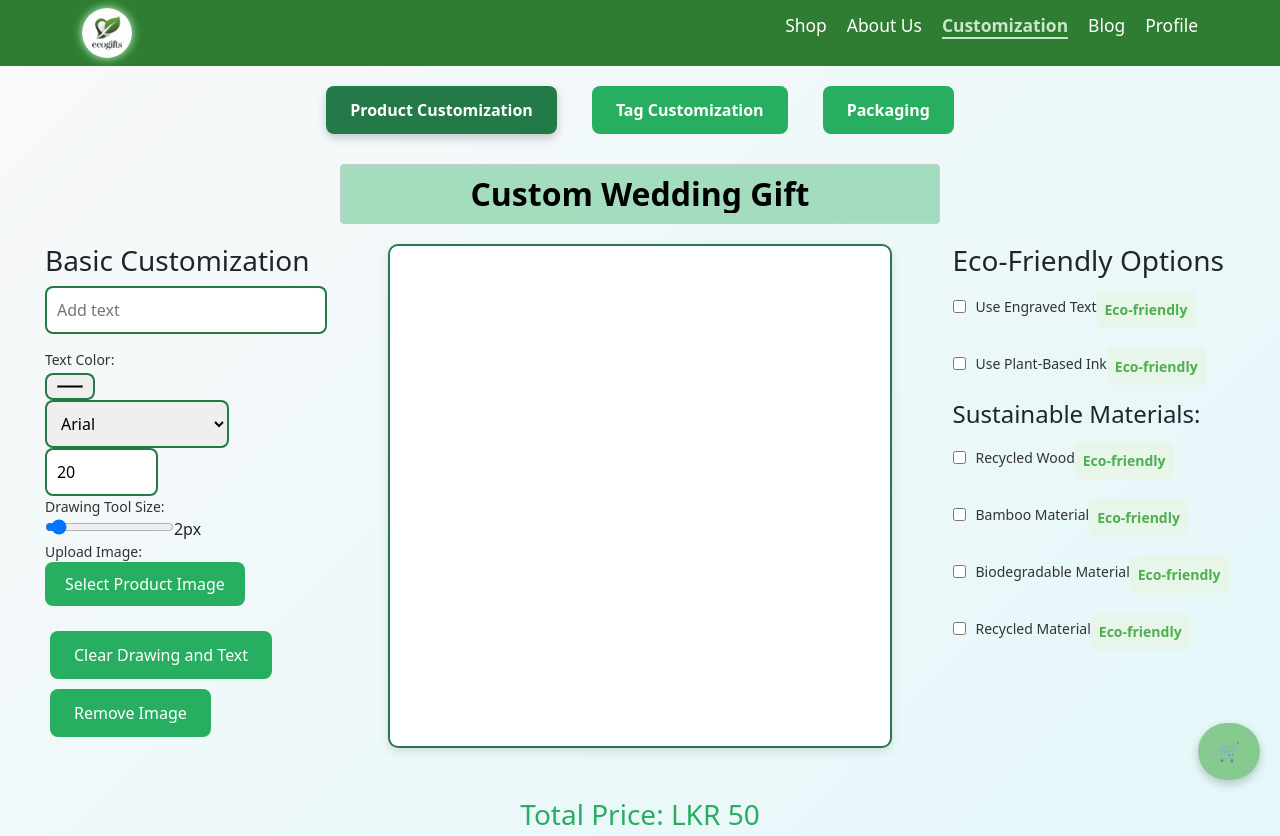
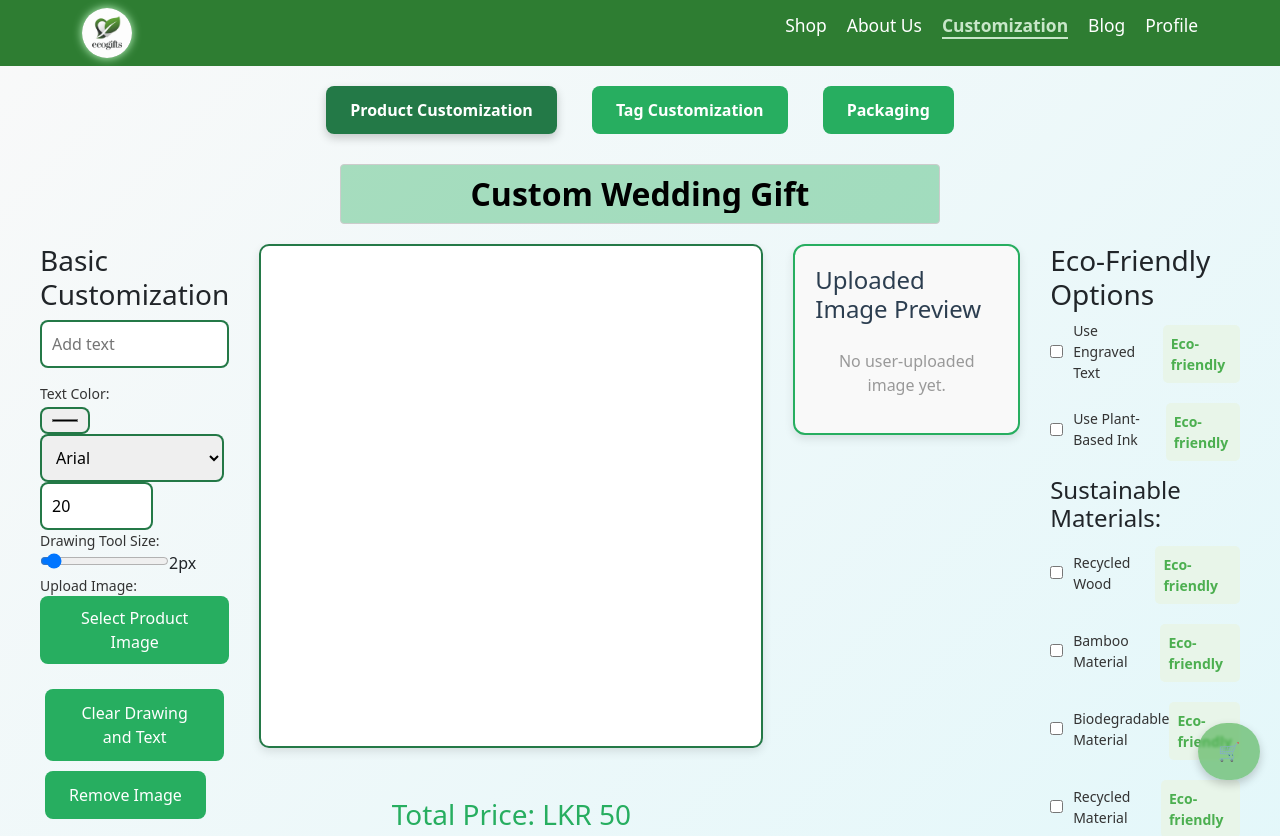
Before and after one commit to rathanpaki/eco, a React (Create React App) app: page /customize in a window 1280 px wide. Shown: the top 836 px of the page. Built offline with nearby package versions, Linux system fonts and the light colour scheme.

Commit message:
Add image upload functionality with preview; enhance customization UI

```diff
--- a/src/css/customization.css
+++ b/src/css/customization.css
@@ -1187,6 +1187,60 @@ input[type="file"][style*="display: none"] {
   display: none !important;
 }
 
+/* Uploaded Image Preview Section */
+.image-upload-preview {
+  flex: 1;
+  max-width: 350px;
+  display: flex;
+  flex-direction: column;
+  align-items: center;
+  gap: 15px;
+  background-color: #f9f9f9;
+  border: 2px solid #27ae60;
+  border-radius: 12px;
+  padding: 20px;
+  box-shadow: 0 4px 10px rgba(0, 0, 0, 0.1);
+  animation: fadeIn 0.5s ease-in-out;
+}
+
+.image-upload-preview h3 {
+  font-size: 1.5rem;
+  color: #2c3e50;
+  margin-bottom: 10px;
+}
+
+.uploaded-image-preview {
+  width: 100%;
+  max-width: 300px;
+  height: auto;
+  border-radius: 8px;
+  border: 2px solid #27ae60;
+  box-shadow: 0 4px 10px rgba(0, 0, 0, 0.1);
+  transition: transform 0.3s ease, box-shadow 0.3s ease;
+}
+
+.uploaded-image-preview:hover {
+  transform: scale(1.05);
+  box-shadow: 0 6px 15px rgba(0, 0, 0, 0.2);
+}
+
+.image-upload-preview p {
+  font-size: 1rem;
+  color: #999;
+  text-align: center;
+}
+
+/* Responsive Adjustments for Uploaded Image Preview */
+@media (max-width: 768px) {
+  .image-upload-preview {
+    max-width: 100%;
+  }
+
+  .uploaded-image-preview {
+    max-width: 100%;
+  }
+}
+
 /* Animations */
 @keyframes fadeIn {
   from {
--- a/src/pages/customization.js
+++ b/src/pages/customization.js
@@ -88,6 +88,9 @@ const Customization = () => {
   // Modal state for eco-friendly feedback
   const [showEcoModal, setShowEcoModal] = useState(false);
 
+  // New state to track the user-uploaded image separately
+  const [uploadedImage, setUploadedImage] = useState(null);
+
   // Function to generate random price increments
   const getRandomPriceIncrement = () => Math.floor(Math.random() * 10) + 1;
 
@@ -131,6 +134,9 @@ const Customization = () => {
   // New state for selected bag image
   const [selectedBagImage, setSelectedBagImage] = useState(null);
 
+  // New state to track if the image is from the shop page
+  const [isShopImage, setIsShopImage] = useState(false);
+
   // Handle file input click programmatically
   const triggerFileInput = (inputRef) => {
     if (inputRef.current) {
@@ -158,6 +164,19 @@ const Customization = () => {
       reader.onload = (event) => {
         setBagImage(event.target.result);
         toast.success("Bag image uploaded successfully!");
+      };
+      reader.readAsDataURL(file);
+    }
+  };
+
+  // Handle image upload with enhanced preview
+  const handleImageChange = (e) => {
+    const file = e.target.files[0];
+    if (file) {
+      const reader = new FileReader();
+      reader.onload = (event) => {
+        setUploadedImage(event.target.result); // Set the uploaded image separately
+        toast.success("Image uploaded successfully!");
       };
       reader.readAsDataURL(file);
     }
@@ -415,6 +434,7 @@ const Customization = () => {
   useEffect(() => {
     if (product) {
       setImage(product.image);
+      setIsShopImage(true); // Mark as shop image
       setBasePrice(initialPrice || product.price || 50);
       setPrice(initialPrice || product.price || 50);
       setProductName(product.name || "Custom Wedding Gift");
@@ -491,21 +511,6 @@ const Customization = () => {
 
   // Handle font selection change
   const handleFontChange = (e) => setFont(e.target.value);
-
-  // Handle image upload with enhanced preview
-  const handleImageChange = (e) => {
-    const file = e.target.files[0];
-    if (file) {
-      const reader = new FileReader();
-      reader.onload = (event) => {
-        // Save current state before changing the image
-        saveDesignSnapshot();
-        setImage(event.target.result);
-        toast.success("Image uploaded successfully!");
-      };
-      reader.readAsDataURL(file);
-    }
-  };
 
   // Save current design as a snapshot
   const saveDesignSnapshot = () => {
@@ -646,7 +651,7 @@ const Customization = () => {
     setIsDragging(false);
   };
 
-  // Draw the canvas with text, image, and drawings
+  // Draw the canvas with text, shop image, and drawings
   const drawCanvas = () => {
     const canvas = canvasRef.current;
     if (!canvasRef.current) return;
@@ -654,18 +659,13 @@ const Customization = () => {
     const ctx = canvas.getContext("2d");
     ctx.clearRect(0, 0, canvas.width, canvas.height);
 
-    // Then draw the custom image on top if available
+    // Always draw the shop image on the canvas if available
     if (image) {
       const img = new Image();
       img.crossOrigin = "Anonymous";
       img.src = image;
       img.onload = () => {
-        // For 3D effect in different view angles
-        if (show3DView) {
-          applyViewAngleEffect(ctx, img);
-        } else {
-          ctx.drawImage(img, 0, 0, canvas.width, canvas.height);
-        }
+        ctx.drawImage(img, 0, 0, canvas.width, canvas.height);
         redrawDrawing(ctx);
         drawText(ctx);
       };
@@ -673,47 +673,12 @@ const Customization = () => {
         console.error("Failed to load image:", error);
       };
     } else {
-      // If no image, draw on a blank canvas
+      // If no shop image, draw on a blank canvas
       redrawDrawing(ctx);
       drawText(ctx);
     }
   };
-  // Apply perspective effect based on view angle
-  const applyViewAngleEffect = (ctx, img) => {
-    const canvas = canvasRef.current;
-    if (!canvas) return;
 
-    ctx.save();
-
-    // Apply transformations based on the view angle
-    switch (viewAngle) {
-      case "front":
-        ctx.drawImage(img, 0, 0, canvas.width, canvas.height);
-        break;
-      case "left":
-        ctx.translate(canvas.width / 2, canvas.height / 2);
-        ctx.transform(0.7, 0, -0.3, 1, 0, 0);
-        ctx.translate(-canvas.width / 2, -canvas.height / 2);
-        ctx.drawImage(img, 0, 0, canvas.width, canvas.height);
-        break;
-      case "right":
-        ctx.translate(canvas.width / 2, canvas.height / 2);
-        ctx.transform(0.7, 0, 0.3, 1, 0, 0);
-        ctx.translate(-canvas.width / 2, -canvas.height / 2);
-        ctx.drawImage(img, 0, 0, canvas.width, canvas.height);
-        break;
-      case "top":
-        ctx.translate(canvas.width / 2, canvas.height / 2);
-        ctx.transform(1, -0.3, 0, 0.7, 0, 0);
-        ctx.translate(-canvas.width / 2, -canvas.height / 2);
-        ctx.drawImage(img, 0, 0, canvas.width, canvas.height);
-        break;
-      default:
-        ctx.drawImage(img, 0, 0, canvas.width, canvas.height);
-    }
-
-    ctx.restore();
-  };
   // Redraw the drawing from saved data
   const redrawDrawing = (ctx) => {
     ctx.strokeStyle = color;
@@ -833,7 +798,7 @@ const Customization = () => {
   // Function to remove the uploaded image
   const handleRemoveImage = () => {
     saveDesignSnapshot(); // Save before removing
-    setImage(null);
+    setUploadedImage(null);
     drawCanvas();
   };
 
@@ -845,6 +810,7 @@ const Customization = () => {
 
     // Save the customization data with eco-friendly choices
     const customizationData = {
+      id: Date.now(), // Unique ID for the order
       productName,
       price,
       finalDesign,
@@ -860,6 +826,7 @@ const Customization = () => {
       viewAngle: show3DView ? viewAngle : "front",
       sustainabilityScore: calculateSustainabilityScore(),
       co2Savings: calculateCO2Savings(),
+      status: "Pending", // Default order status
     };
 
     try {
@@ -869,6 +836,11 @@ const Customization = () => {
       toast.error("Failed to save customization details to Firebase.");
       console.error("Firebase Error:", error);
     }
+
+    // Save order details to local storage
+    const orders = JSON.parse(localStorage.getItem("orders")) || [];
+    orders.push(customizationData);
+    localStorage.setItem("orders", JSON.stringify(orders));
 
     // Show eco-friendly modal first before checkout
     setShowEcoModal(true);
@@ -1319,6 +1291,20 @@ const Customization = () => {
                 </button>
               </div>
 
+              {/* Uploaded Image Preview Section */}
+              <div className="image-upload-preview">
+                <h3>Uploaded Image Preview</h3>
+                {uploadedImage ? (
+                  <img
+                    src={uploadedImage}
+                    alt="Uploaded Preview"
+                    className="uploaded-image-preview"
+                  />
+                ) : (
+                  <p>No user-uploaded image yet.</p>
+                )}
+              </div>
+
               {/* Eco-Friendly Options Section */}
               <div className="eco-options">
                 <div className="tool-section">
```
